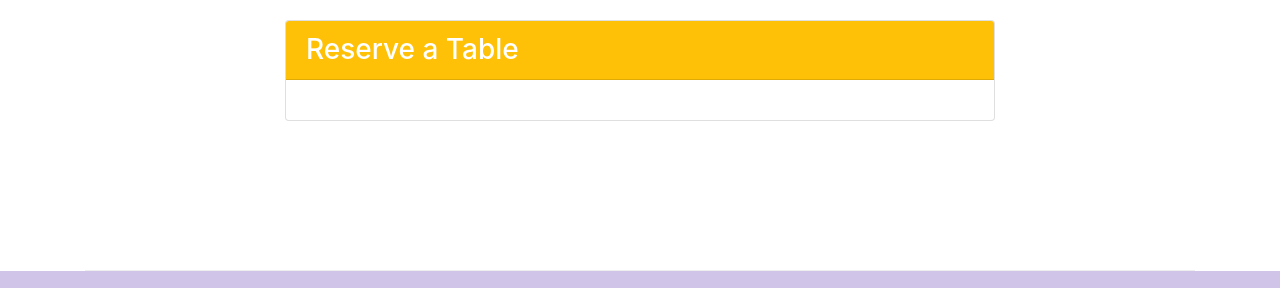
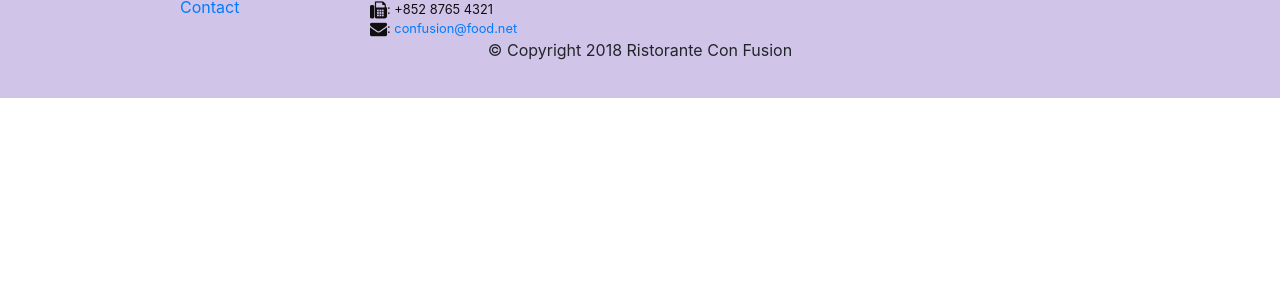
Before and after one commit to valentin-gavela/Bootstrap4, a website: page conFusion/index.html in a window 1280 px wide. Shown: the part 864-1152 px from the top of the page. After the commit the page ends 962 px from the top, so only its background shows below. Drawn offline with nearby package versions, Linux system fonts and the light colour scheme.

Commit message:
remove reserve a table section

```diff
--- a/conFusion/index.html
+++ b/conFusion/index.html
@@ -258,15 +258,6 @@
                     </div>
                 </div>
             </div>
-
-            <div class="row row-content align-items-center">
-                <div class="col-12 col-sm-8 offset-sm-2">
-                    <div class="card">
-                        <h3 class="card-header bg-warning text-white">Reserve a Table</h3>
-                        <div class="card-body"></div>
-                    </div>
-                </div>
-            </div>
         </div>
 
         <footer class="footer">
```
